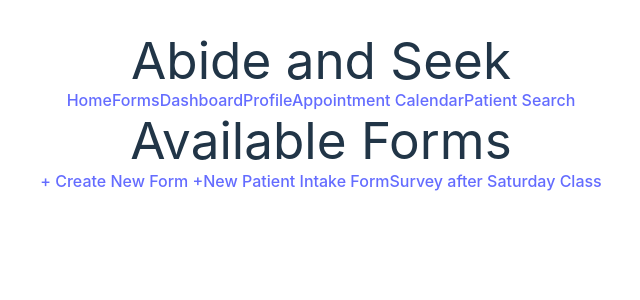
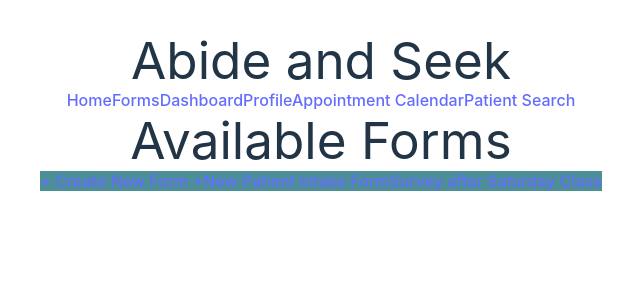
Before and after one commit to cfgtexas24/Team-17, a React (Vite) app in the folder clientcare2/: page /formsPage in a window 1280 px wide. Shown: the top 300 px of the page, without its empty margins (319-959 px from the left). Built offline with nearby package versions, Linux system fonts and the light colour scheme.

Commit message:
style: Update form link styles with hover effects and transition

```diff
--- a/clientcare2/src/components/admin_components/NewForm.jsx
+++ b/clientcare2/src/components/admin_components/NewForm.jsx
@@ -17,11 +17,17 @@ const NewForm = () => {
       <div className="w-3/5 p-4 mx-auto">
         <h1 className="text-2xl font-bold mb-4">Available Forms</h1>
         <div className="form-list space-y-4">
-          <Link to="/create-form" className="form-box block p-4 border border-gray-300 rounded shadow hover:bg-gray-100">
+          <Link to="/create-form" className="form-box block p-4 border border-gray-300 rounded shadow text-white"
+          style={{ transition: 'background-color 0.3s', backgroundColor : '#4c8f97' }}
+          onMouseEnter={(e) => e.currentTarget.style.backgroundColor = '#ffffff'}
+          onMouseLeave={(e) => e.currentTarget.style.backgroundColor = '#4c8f97'}>
             + Create New Form +
           </Link>
           {forms.map((form, index) => (
-            <Link key={index} to={`/form/${encodeURIComponent(form)}`} className="form-box block p-4 border border-gray-300 rounded shadow hover:bg-gray-100">
+            <Link key={index} to={`/form/${encodeURIComponent(form)}`} className="form-box block p-4 border border-gray-300 rounded shadow text-white"
+            style={{ transition: 'background-color 0.3s', backgroundColor : '#4c8f97'  }}
+  onMouseEnter={(e) => e.currentTarget.style.backgroundColor = '#ffffff'}
+  onMouseLeave={(e) => e.currentTarget.style.backgroundColor = '#4c8f97'}>
               {form}
             </Link>
           ))}
```
